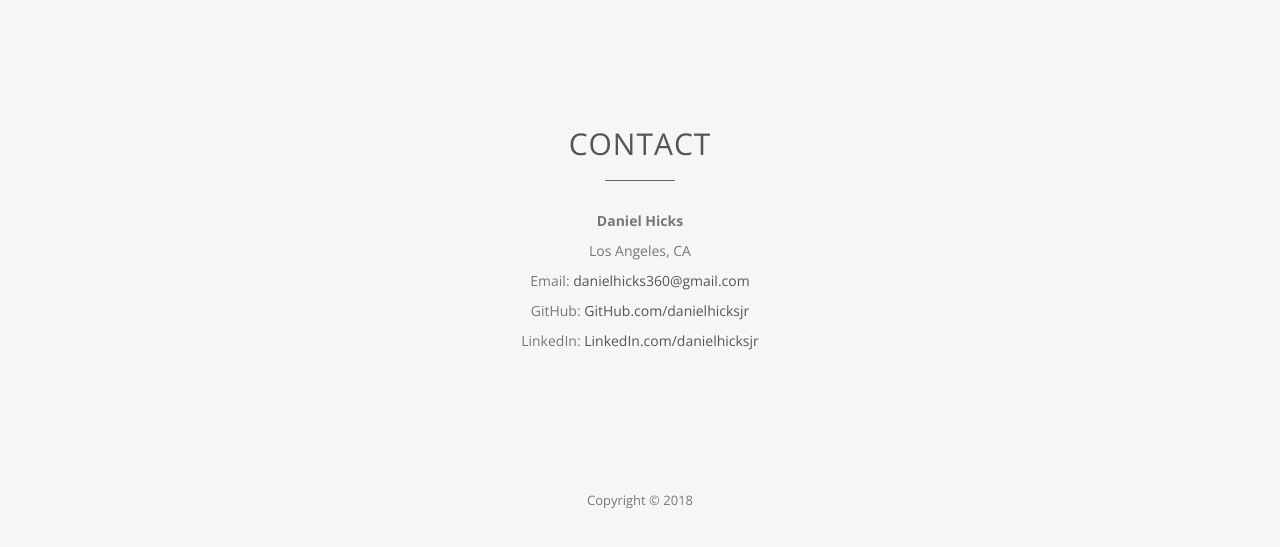
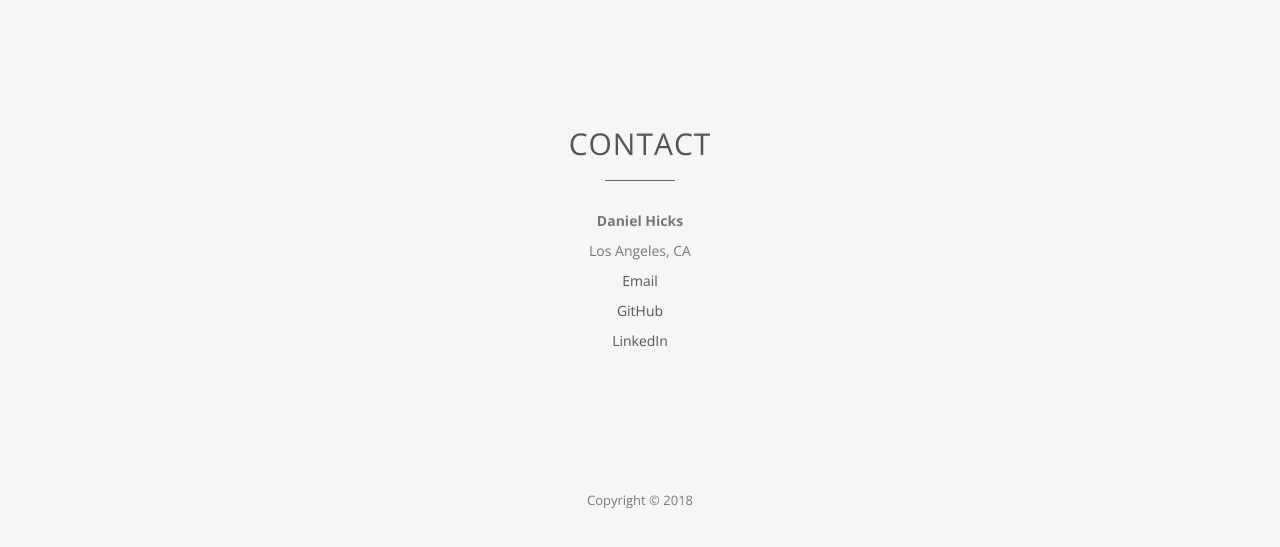
Before and after one commit to danielhicksjr/myportfolio, a plain HTML site: page index.html in a window 1280 px wide. Shown: the part 2059-2606 px from the top of the page. Drawn offline with nearby package versions, Linux system fonts and the light colour scheme.

```diff
--- a/index.html
+++ b/index.html
@@ -254,9 +254,9 @@
       <footer>
         <p><strong>Daniel Hicks</strong></p>
         <p>Los Angeles, CA</p>
-        <p>Email: <a href="mailto:danielhicks360@gmail.com">danielhicks360@gmail.com</a></p>
-        <p>GitHub: <a href="https://github.com/danielhicksjr">GitHub.com/danielhicksjr</a></p>
-        <p>LinkedIn: <a href="https://www.linkedin.com/in/danielhicksjr/">LinkedIn.com/danielhicksjr</a></p>
+        <p> <a href="mailto:danielhicks360@gmail.com">Email</a></p>
+        <p> <a href="https://github.com/danielhicksjr">GitHub</a></p>
+        <p> <a href="https://www.linkedin.com/in/danielhicksjr/">LinkedIn</a></p>
       </footer>
 
     </div>
```
